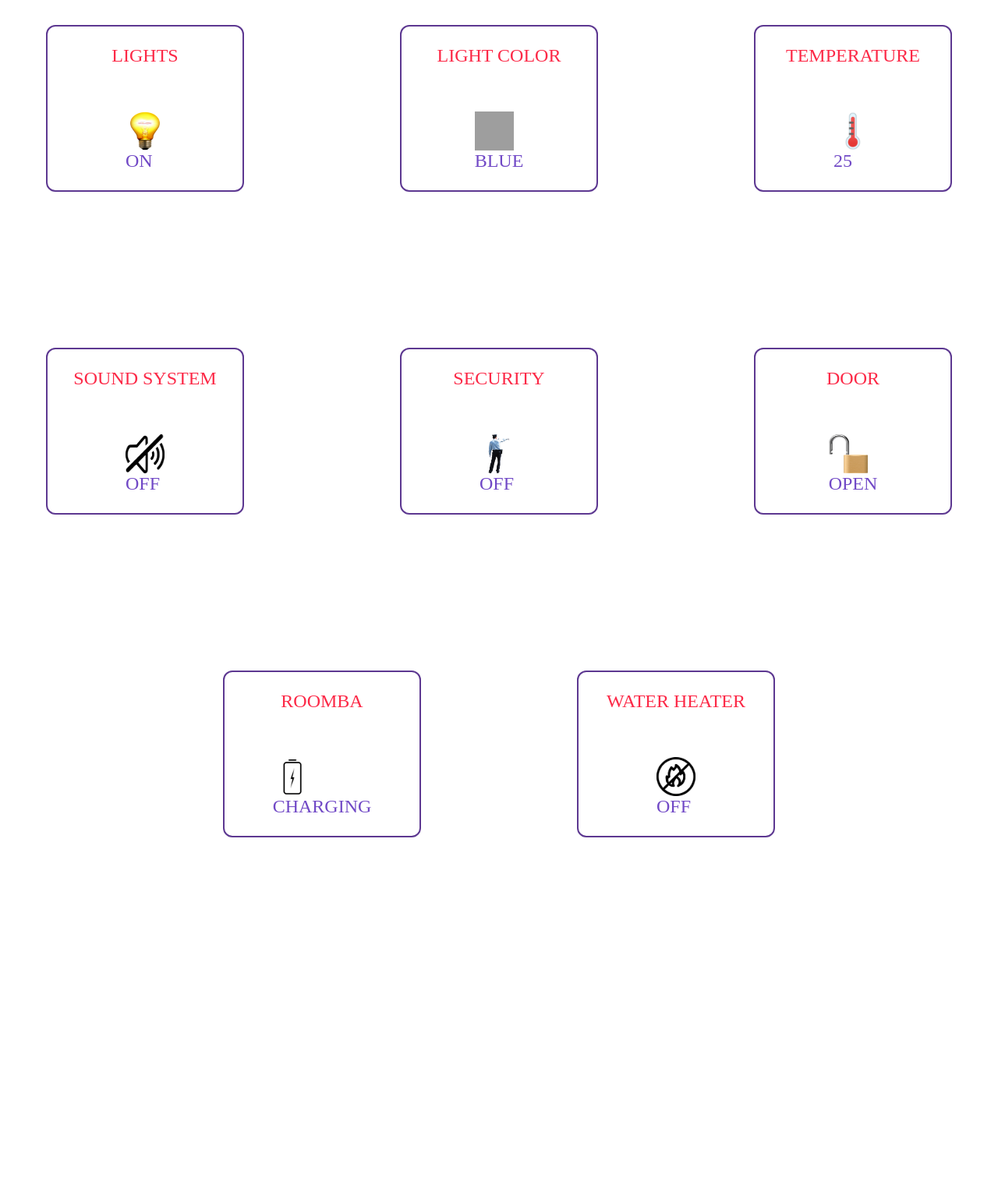
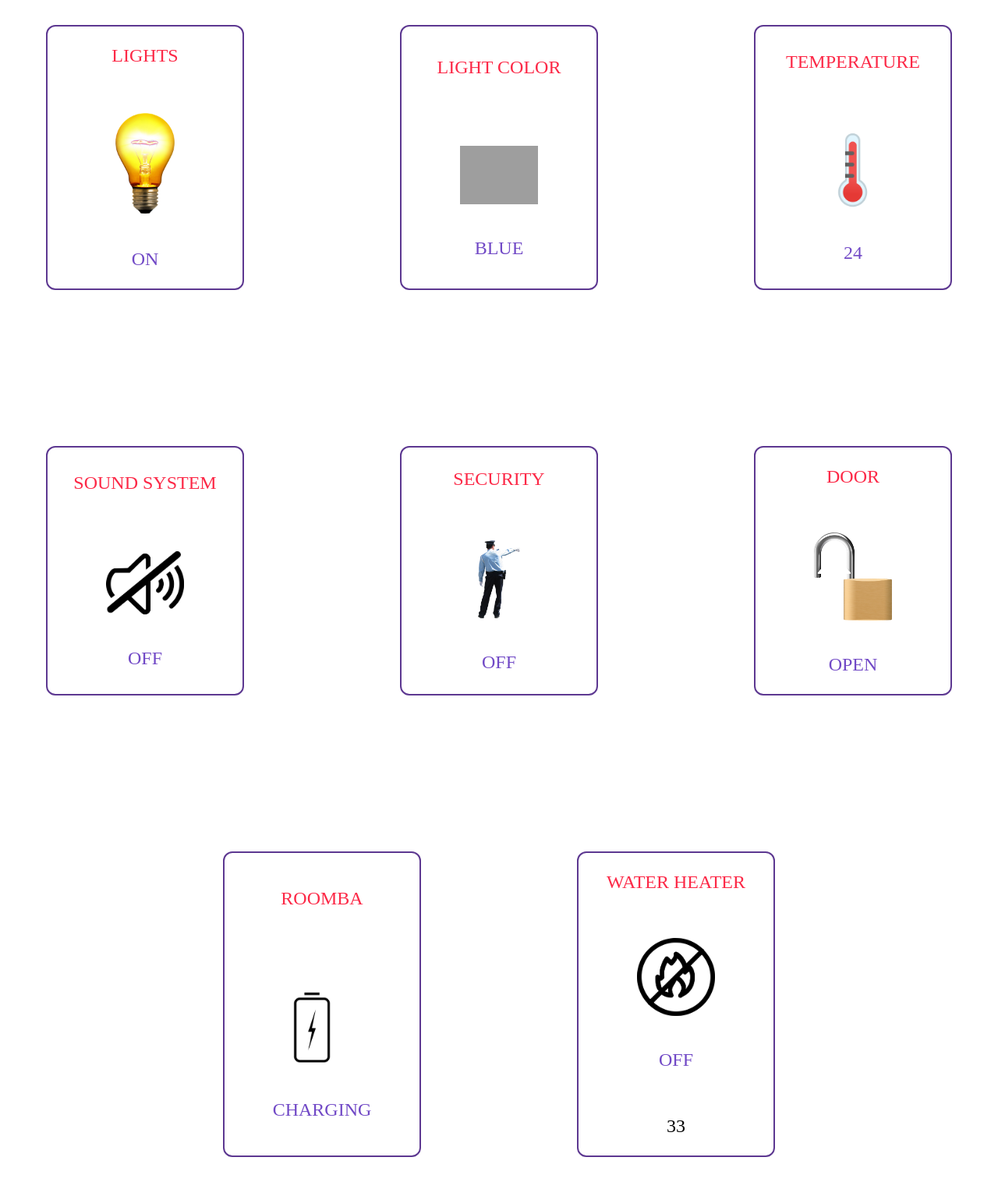
Before and after one commit to electus-1/home-automation-project, a PHP site: page /producer.php in a window 1280 px wide. Shown: the part 106-1622 px from the top of the page at 78% size. Before the commit the page ends 1180 px from the top, so only its background shows below. Run offline with PHP 8.4, Linux system fonts and the light colour scheme; grey boxes are pictures that could not be loaded.

Commit message:
style images,gives dynamic temp values

```diff
--- a/customer.php
+++ b/customer.php
@@ -265,6 +265,7 @@ if (isset($_POST['air'])) {
     <title>AutoHome-Customer</title>
     <link rel="stylesheet" href="producer-styles.css">
     <script src="producer.js" defer></script>
+    <script src="display.js" defer></script>
 </head>
 
 <body>
--- a/display.js
+++ b/display.js
@@ -0,0 +1,21 @@
+// Save the scroll position when the page is unloaded
+window.addEventListener("beforeunload", function () {
+  sessionStorage.setItem("scrollPosition", window.scrollY);
+});
+
+// Restore the scroll position when the page is loaded
+window.addEventListener("load", function () {
+  var scrollPosition = sessionStorage.getItem("scrollPosition");
+  if (scrollPosition !== null) {
+    window.scrollTo(0, scrollPosition);
+    sessionStorage.removeItem("scrollPosition");
+  }
+});
+
+var intervalTime = 5000;
+function refreshPage() {
+  window.location.reload();
+}
+
+// Set the interval to execute the function
+setInterval(refreshPage, intervalTime);
--- a/producer-styles.css
+++ b/producer-styles.css
@@ -5,6 +5,12 @@ body {
 
 p {
   font-size: 1.5rem;
+}
+
+img {
+  width: 100px;
+  height: auto;
+
 }
 .cards {
   margin: 0 auto;
@@ -20,6 +26,7 @@ p {
 }
 
 .card {
+  text-align: center;
   min-height: 200px;
   min-width: 250px;
   display: flex;
@@ -73,6 +80,9 @@ p {
 
 .state {
   color: #7149C6;
+  display: flex;
+  flex-direction: column;
+  gap: 1rem;
 }
 
 button {
--- a/producer.php
+++ b/producer.php
@@ -29,6 +29,7 @@ $waterHeater = $dataArray[7];
     <meta name="viewport" content="width=device-width, initial-scale=1.0">
     <title>AutoHome-Producer</title>
     <link rel="stylesheet" href="producer-styles.css">
+    <script src="display.js" defer></script>
 </head>
 
 <body>
@@ -81,7 +82,8 @@ $waterHeater = $dataArray[7];
                 <?php
                 //shows the current tempature
                 echo '<img src="./img/display/temprature.png" width="50px" height="50px" img/> </br>';
-                echo $tempature;
+                $rand = rand(1, 5);
+                echo (int) $tempature  - $rand;
                 ?>
             </p>
         </div>
@@ -176,6 +178,12 @@ $waterHeater = $dataArray[7];
 
                 ?>
             </p>
+            <p class="water-temp">
+                <?php
+                echo rand(30, 40);
+                ?>
+            </p>
+
         </div>
     </div>
 </body>
```
